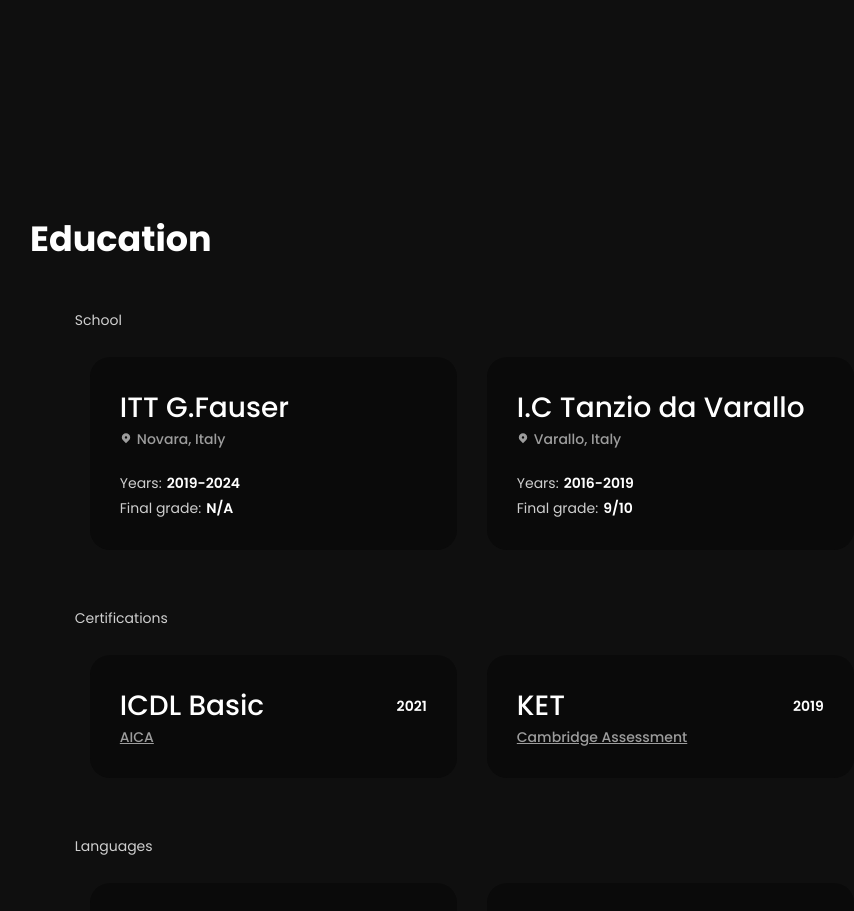
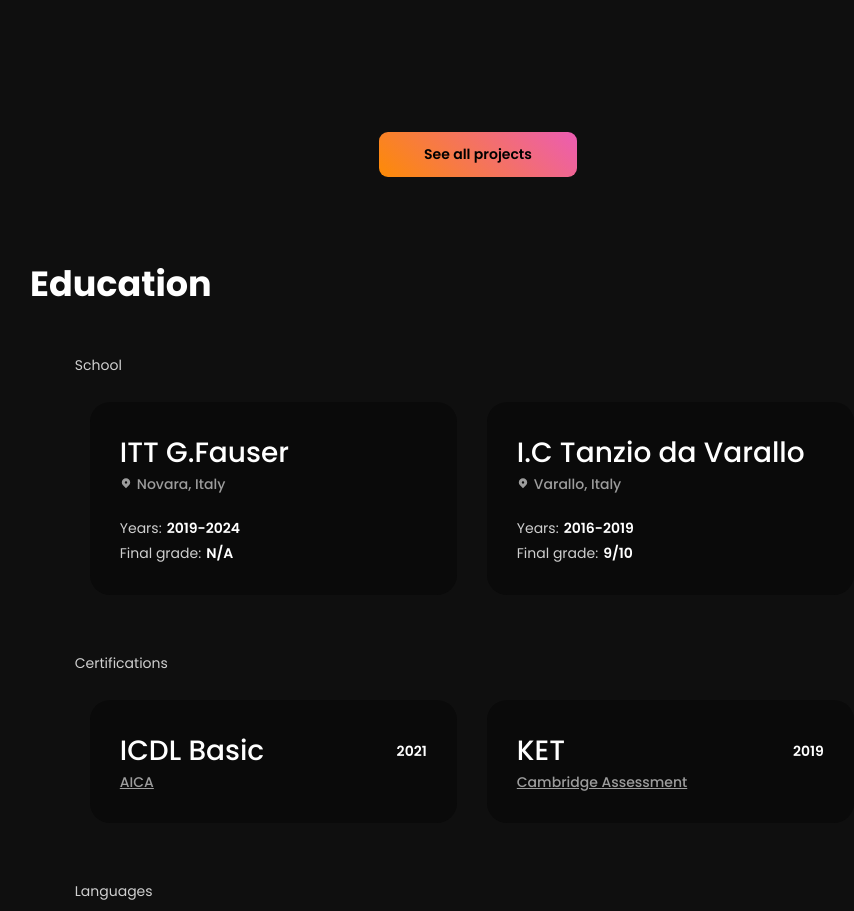
Before and after one commit to andrea-artuso/reactjs-portfolio, a React (Create React App) app: page / in a window 1280 px wide. Shown: the part 1627-2538 px from the top of the page, without its empty margins (162-1016 px from the left). Built offline with nearby package versions, Linux system fonts and the light colour scheme.

Commit message:
Uncommented projects button

```diff
--- a/src/pages/Homepage/Homepage.jsx
+++ b/src/pages/Homepage/Homepage.jsx
@@ -87,7 +87,7 @@ function App() {
         }
         </div>
 
-        {/*<Button type="primary" text="See all projects" href="/projects" />*/}
+        <Button type="primary" text="See all projects" href="/projects" />
       </section>
 
       {/* Resume section */}
```
